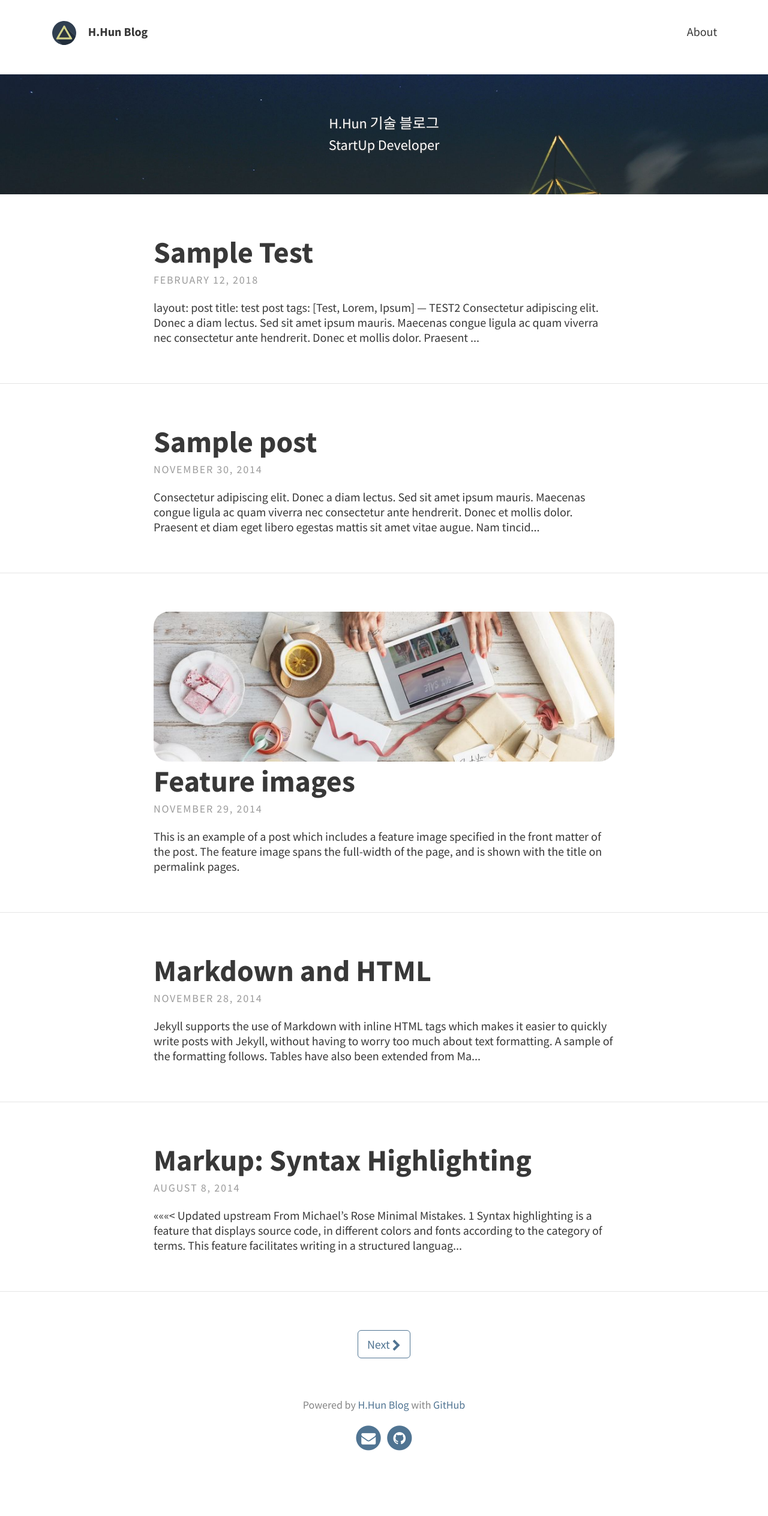
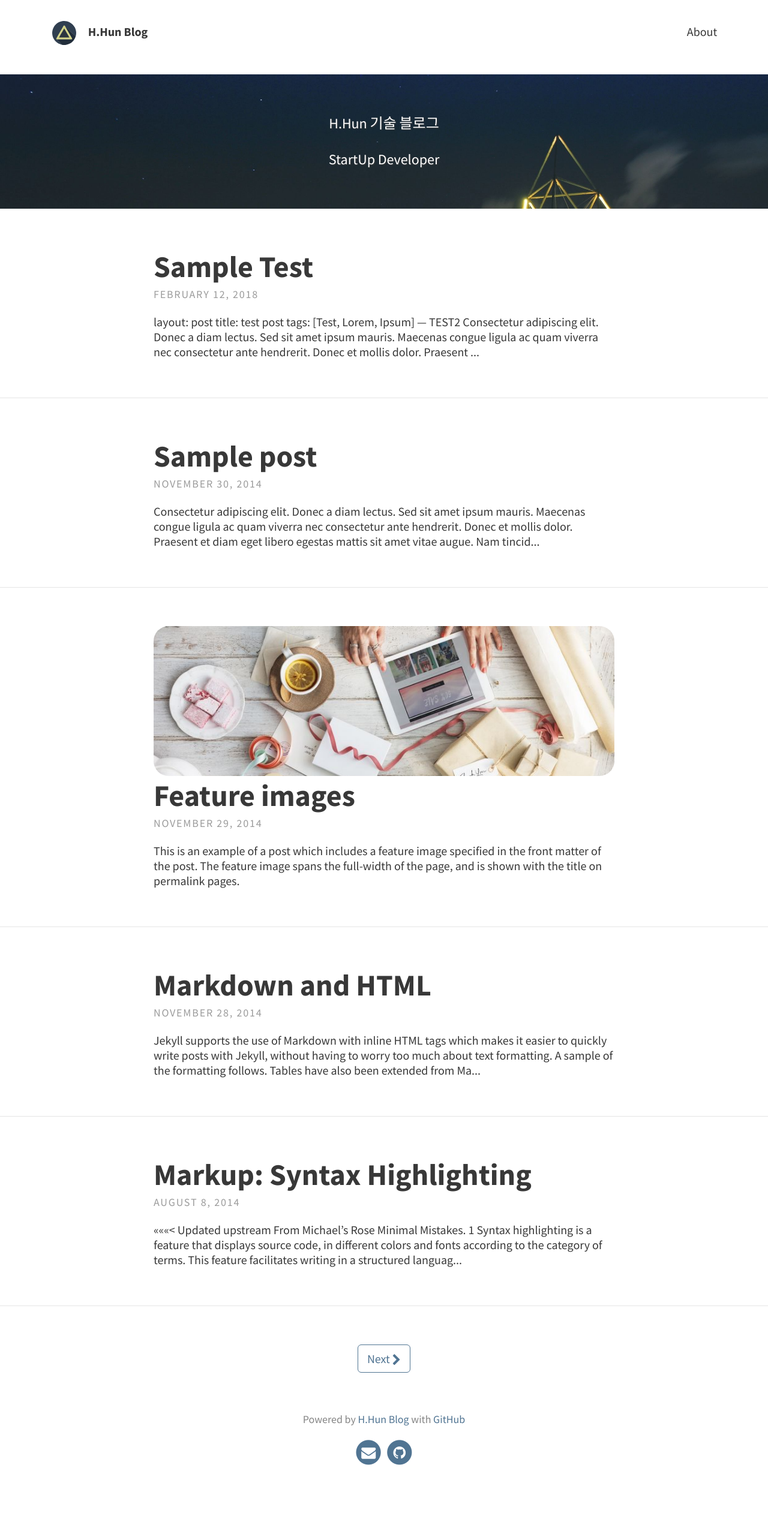
Before and after one commit to MrHun/hhun.github.io, a Jekyll site: the page built from index.html, in a window 1280 px wide. Shown: the whole page at 60% size. Built offline with Jekyll 4.4.1, drawn with Linux system fonts in a browser that asks for light colours; the list of posts is cut into pages by our own code; before the commit the page ends 2504 px from its top, so only the background shows below that.

```diff
--- a/_config.yml
+++ b/_config.yml
@@ -13,7 +13,7 @@ theme_settings:
 
   # Header and footer text
   header_text: > #two or three lines to describe your site
-     <p>H.Hun 기술 블로그<br>StartUp Developer</p>
+     <p>H.Hun 기술 블로그</p><p>StartUp Developer</p>
   header_text_feature_image: assets/img/pexels/triangular.jpeg
   footer_text: >
     Powered by <a href="https://hhun.github.io/">H.Hun Blog</a> with <a href="https://github.com">GitHub</a>
```
